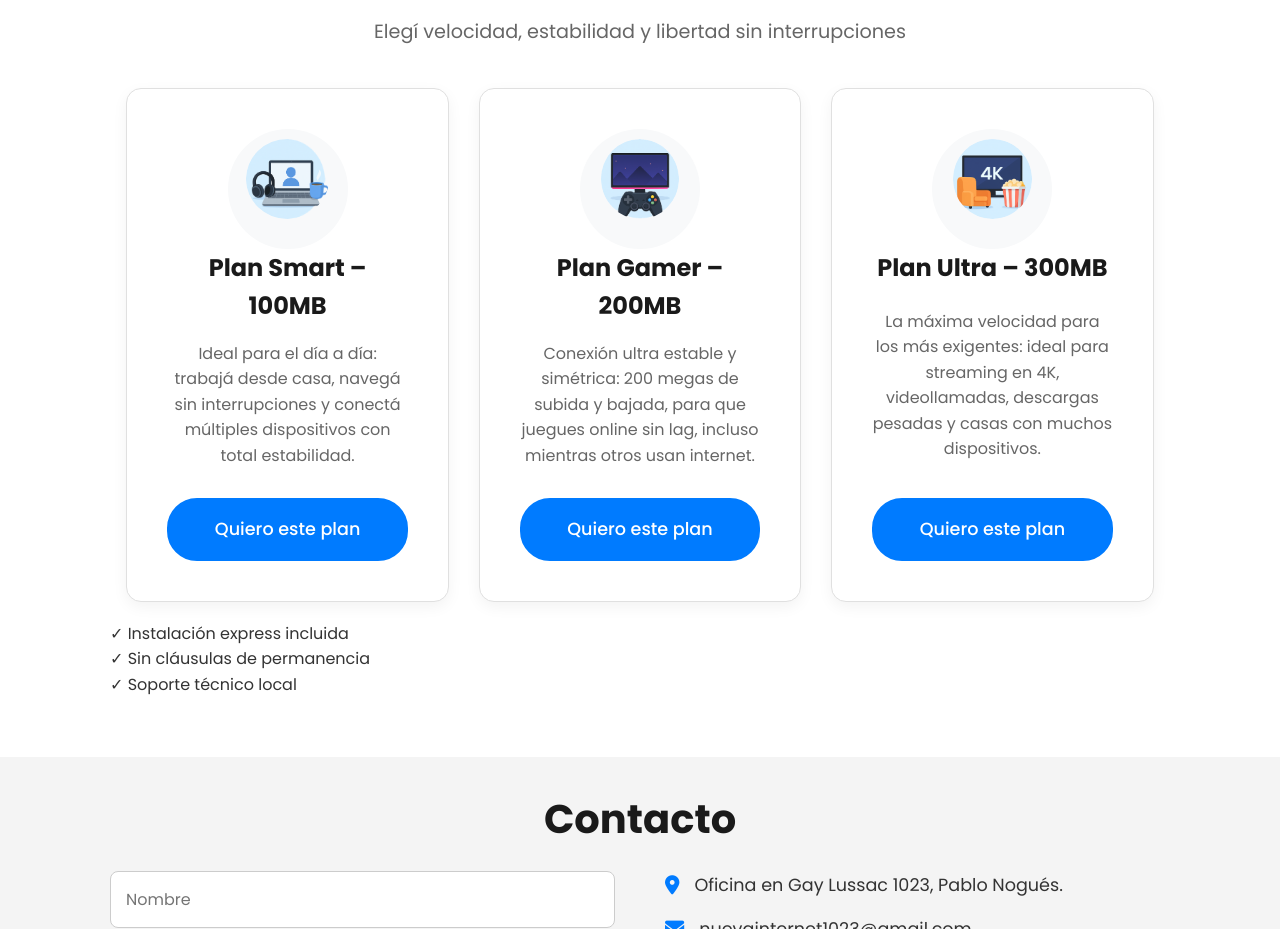
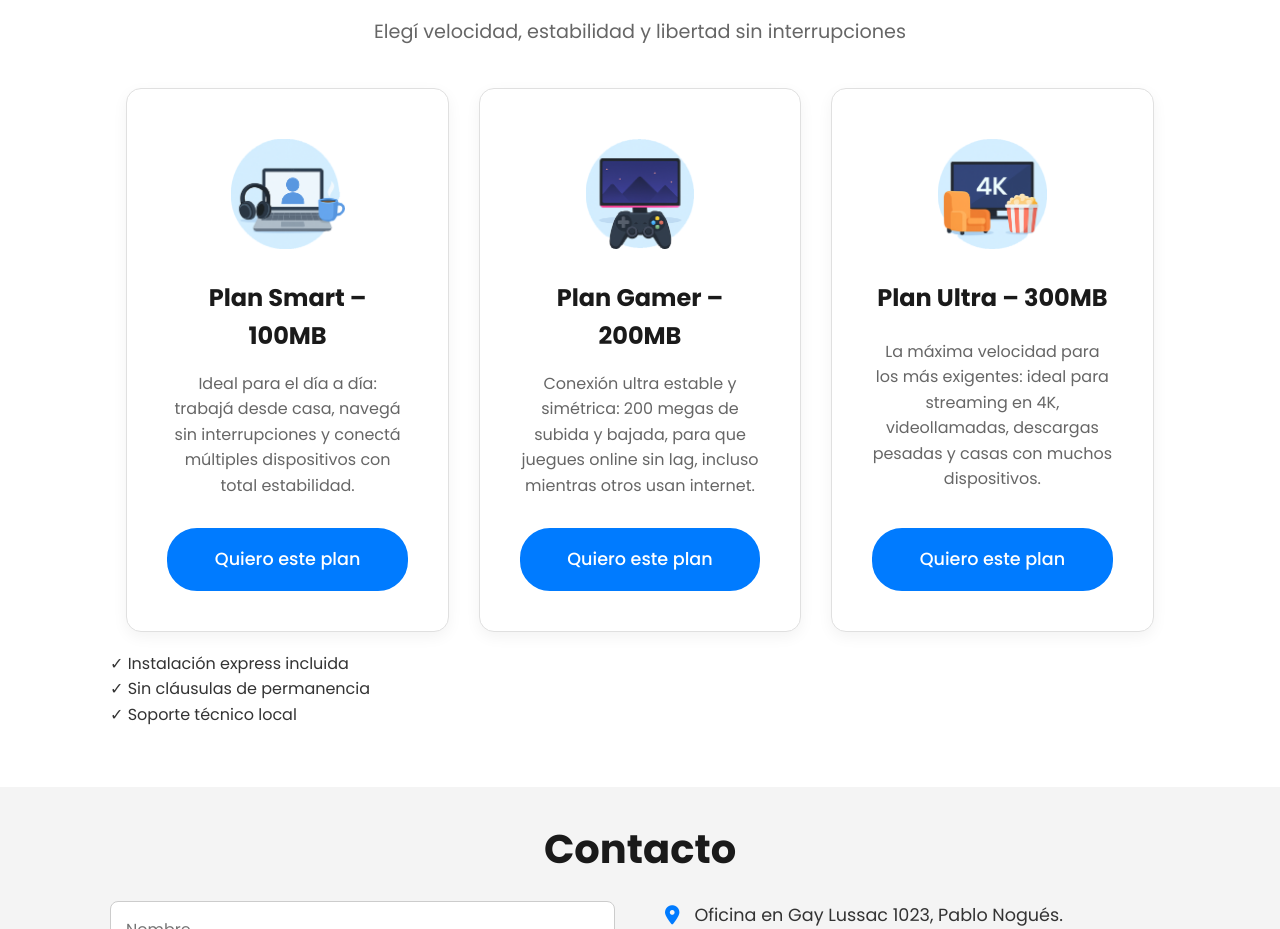
Before and after one commit to nicoben1x/internet, a plain HTML site: page index.html in a window 1280 px wide. Shown: the part 897-1826 px from the top of the page. Drawn offline with Linux system fonts and the light colour scheme.

Commit message:
imagen de item mejorada

```diff
--- a/style.css
+++ b/style.css
@@ -343,31 +343,28 @@ body {
 }
 
 .plan-img-container {
-    width: 120px;
-    height: 120px;
+    width: 150px;
+    height: 150px;
     display: flex;
     justify-content: center;
     align-items: center;
-    border-radius: 50%;
     overflow: hidden;
     margin: 0 auto;
-    background-color: #f8f9fa;
+}
+
+.plan-speed-image {
+    width: 100%;
+    height: 100%;
+    object-fit: cover;
+    padding: 0;
+    margin: 0;
 }
 
 .plan-speed-image {
     width: auto;
     height: 100%;
     object-fit: contain;
-    border-radius: 50%;
-    padding: 20px;
-    margin: 0 auto;
-}
 
-.plan-speed-image {
-    width: auto;
-    height: 100%;
-    object-fit: contain;
-    border-radius: 50%;
     padding: 20px;
     margin: 0 auto 20px auto;
 }
```
